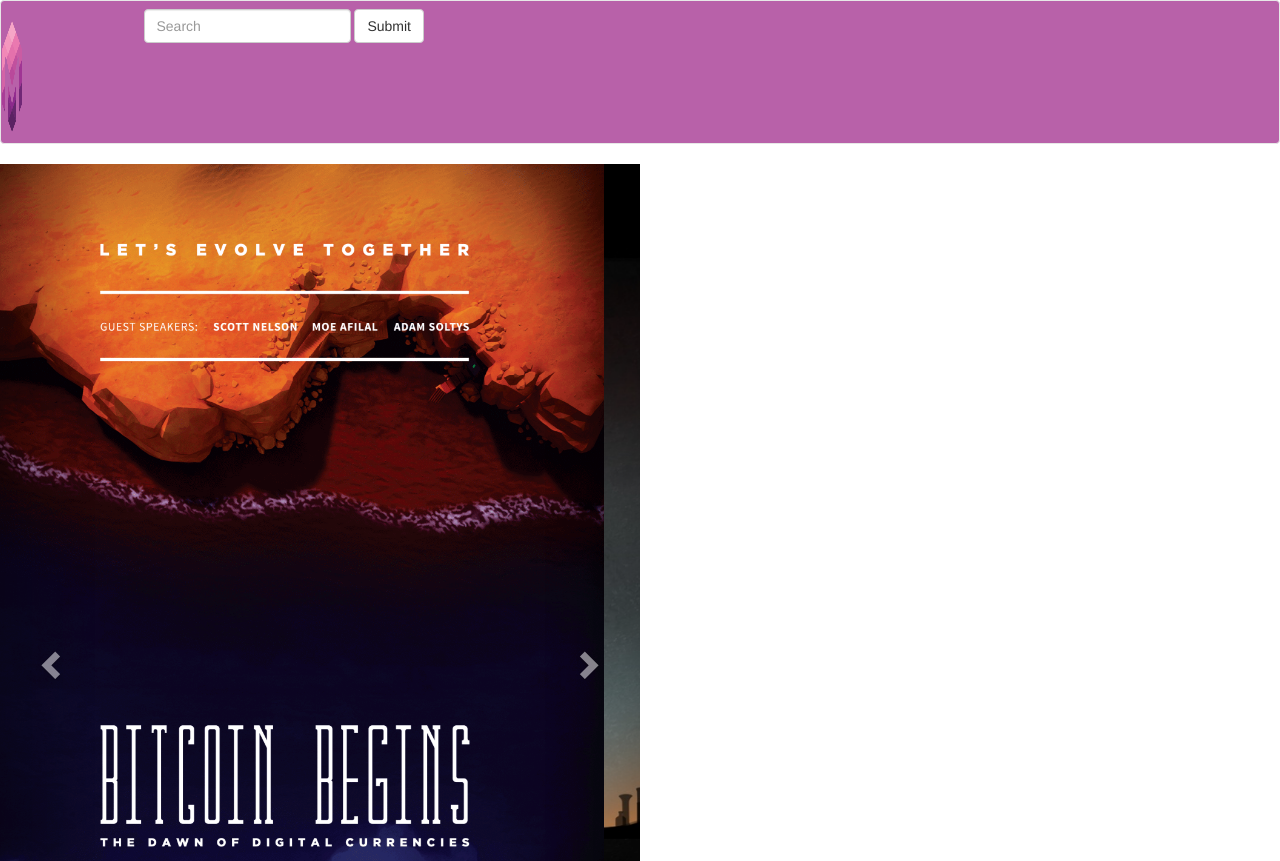
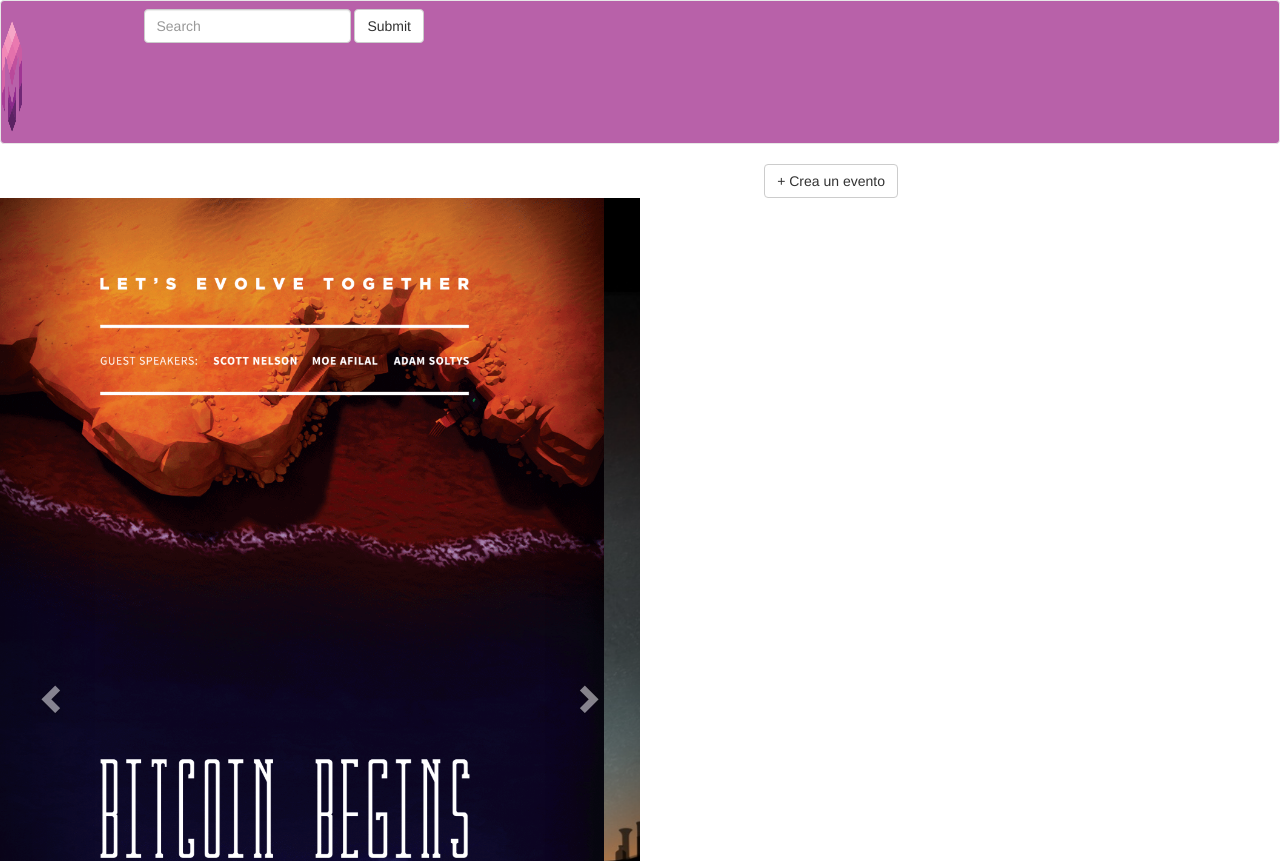
Before and after one commit to JessMoran/Meetech, a plain HTML site: page views/view4.html in a window 1280 px wide. Shown: the top 861 px of the page. Drawn offline with nearby package versions, Linux system fonts and the light colour scheme.

Commit message:
botón crea evento

```diff
--- a/views/view4.html
+++ b/views/view4.html
@@ -28,6 +28,12 @@
             </form>
           </div>
         </nav>
+        <div class="row">
+          <div class="col-sm-3 col-lg-4 col-lg-push-7">
+            <button type="submit" class="btn btn-default"> + Crea un evento</button>
+          </div>
+        </div>
+
 
       <!-- Carruseles -->
         <div id="carousel-example-generic" class="carousel slide" data-ride="carousel">
```
